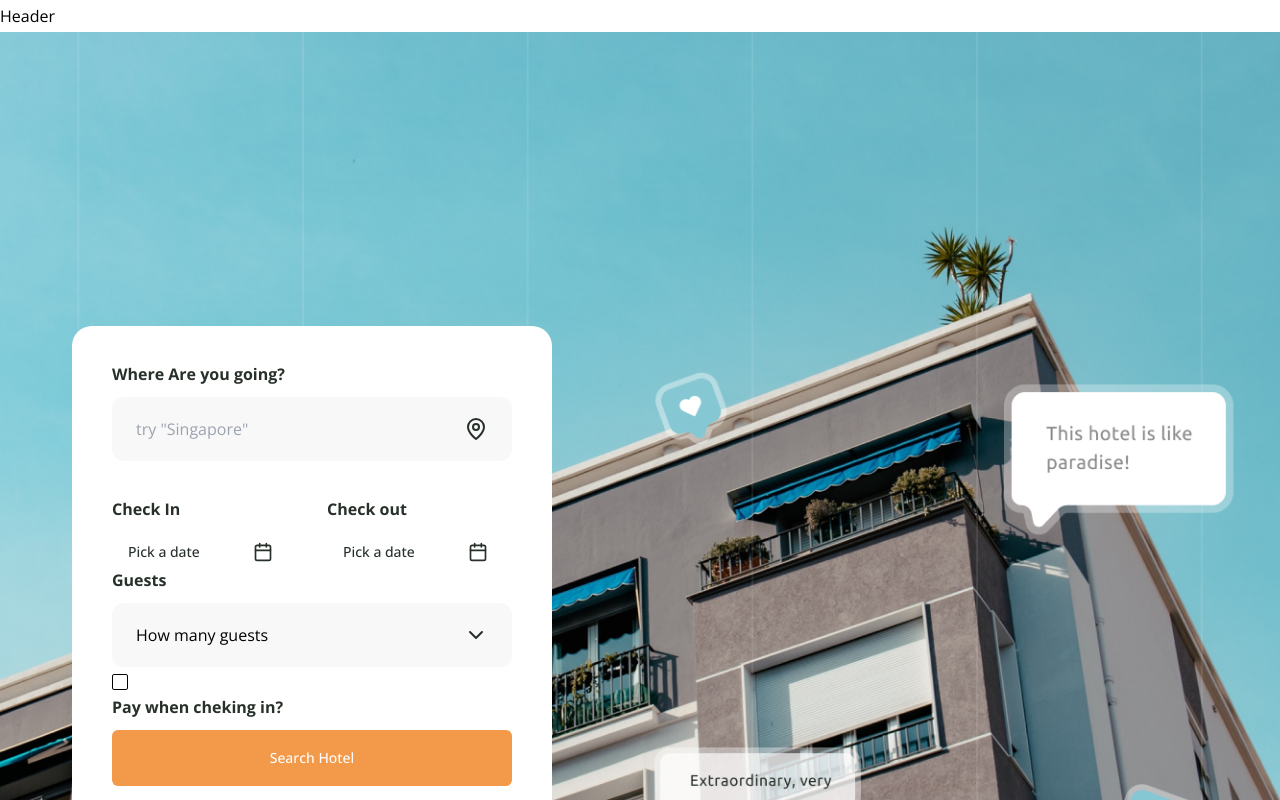
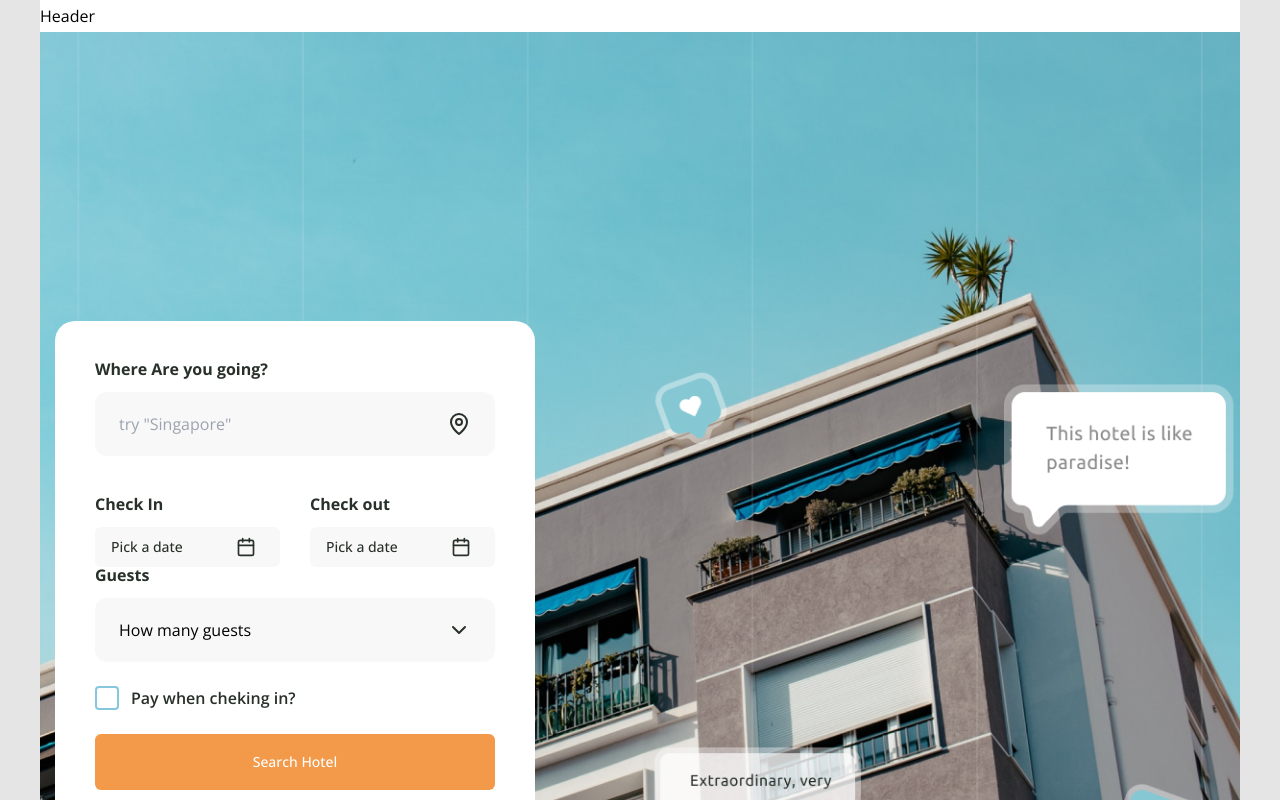
Before and after one commit to victorslls/Project-Hotel, a Next.js app: page / in a window 1280 px wide. Shown: the top 800 px of the page. Built offline with nearby package versions, Linux system fonts and the light colour scheme.

Commit message:
modified: datePicker, sarchbox

```diff
--- a/app/page.jsx
+++ b/app/page.jsx
@@ -5,7 +5,7 @@ import Hero from "@/components/Hero";
 
 export default function Home() {
   return (
-    <main className="max-w-[1440px] mx-auto bg-white">
+    <main className="max-w-[1200px] mx-auto bg-white">
       <Header />
       <Hero />
       <Footer />
--- a/components/DatePicker.jsx
+++ b/components/DatePicker.jsx
@@ -17,7 +17,7 @@ const DatePicker = () => {
         <Button
           variants={"default"}
           className={cn(
-            "w-full justify-between text-left font-medium bg-white",
+            "w-full justify-between text-left font-medium bg-grey-secondary",
             !date && "text-black"
           )}
         >
@@ -25,7 +25,7 @@ const DatePicker = () => {
           <CalendarIcon className="mr-2 h-5 w-5 text-black" />
         </Button>
       </PopoverTrigger>
-      <PopoverContent className="w-auto p-0">
+      <PopoverContent className="w-auto p-0 ">
         <Calendar
           mode="single"
           selected={date}
--- a/components/SearchBox.jsx
+++ b/components/SearchBox.jsx
@@ -16,8 +16,15 @@ import GuestSelect from "./GuestSelect";
 
  const SearchBox = () => {
    return (
-    <div className="w-full max-w-[480px] bg-white max-h-max flex flex-col boder
-     border-outline rounded-[20px] p-10 ">
+     <motion.div
+       variants={fadeIn('up', 0.2)}
+       transition={{duration: 1}}
+       initial="hidden"
+       whileInView={'show'}
+       viewport={{once: false, amount: 0}}
+       className="w-full max-w-[480px] bg-white max-h-max flex flex-col boder
+     border-outline rounded-[20px] p-10 "
+     >
        {/**input, claendar, date picker */}
        <div className="mb-[20px]">
          {/**label */}
@@ -45,22 +52,27 @@ import GuestSelect from "./GuestSelect";
        {/**select, checkbox, btn */}
        <div className="flex flex-col">
          {/**select */}
-        <div>
+         <div className="felx flex-col flex-1 gap-x-3 mb-[24px]">
            <Label>Guests</Label>
            <GuestSelect />
          </div>
          {/**checkbox */}
-        <div>
-          <Checkbox id="terms"  />
-          <Label htmlFor="terms">Pay when cheking in?</Label>
+         <div className="flex items-center gap-x-3 mb-[24px]">
+           <Checkbox id="terms" />
+           <Label htmlFor="terms" className=" font-semibold mb-0">
+             Pay when cheking in?
+           </Label>
          </div>
          {/*btn */}
-        <Button size="lg"  className='bg-orange p-7 text-white hover:bg-orange/90  '>
+         <Button
+           size="lg"
+           className="bg-orange p-7 text-white hover:bg-orange/90  "
+         >
            Search Hotel
          </Button>
        </div>
-    </div>
+     </motion.div>
    );
-}
+ };
 
 export default SearchBox
--- a/components/ui/checkbox.jsx
+++ b/components/ui/checkbox.jsx
@@ -10,7 +10,7 @@ const Checkbox = React.forwardRef(({ className, ...props }, ref) => (
   <CheckboxPrimitive.Root
     ref={ref}
     className={cn(
-      "peer h-4 w-4 shrink-0 rounded-sm border border-slate-200 border-slate-900 ring-offset-white focus-visible:outline-none focus-visible:ring-2 focus-visible:ring-slate-950 focus-visible:ring-offset-2 disabled:cursor-not-allowed disabled:opacity-50 data-[state=checked]:bg-slate-900 data-[state=checked]:text-slate-50 dark:border-slate-800 dark:border-slate-50 dark:ring-offset-slate-950 dark:focus-visible:ring-slate-300 dark:data-[state=checked]:bg-slate-50 dark:data-[state=checked]:text-slate-900",
+      "peer h-6 w-6 shrink-0 rounded-[4px] border-2 border-soft_green text-white ring-offset-white focus-visible:outline-none focus-visible:ring-2 focus-visible:ring-slate-950 focus-visible:ring-offset-2 disabled:cursor-not-allowed disabled:opacity-50 data-[state=checked]:bg-soft_green data-[state=checked]:text-slate-50 ",
       className
     )}
     {...props}>
--- a/tailwind.config.js
+++ b/tailwind.config.js
@@ -11,7 +11,7 @@ module.exports = {
   theme: {
     container: {
       center: true,
-      padding: "2rem",
+      padding: "15px",
     },
     screens: {
       sm: '640px',
```
Lines whose indentation alone changed are shown as unchanged.
